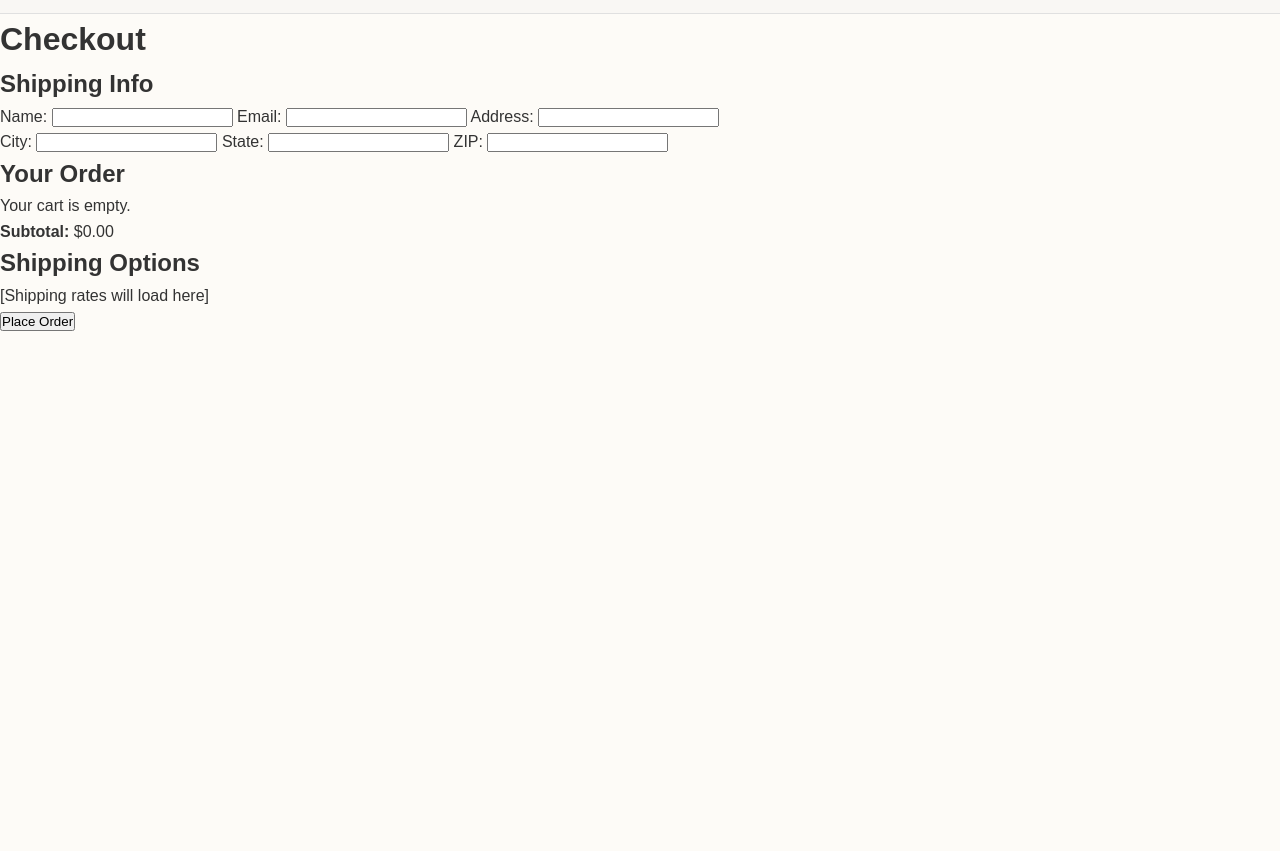
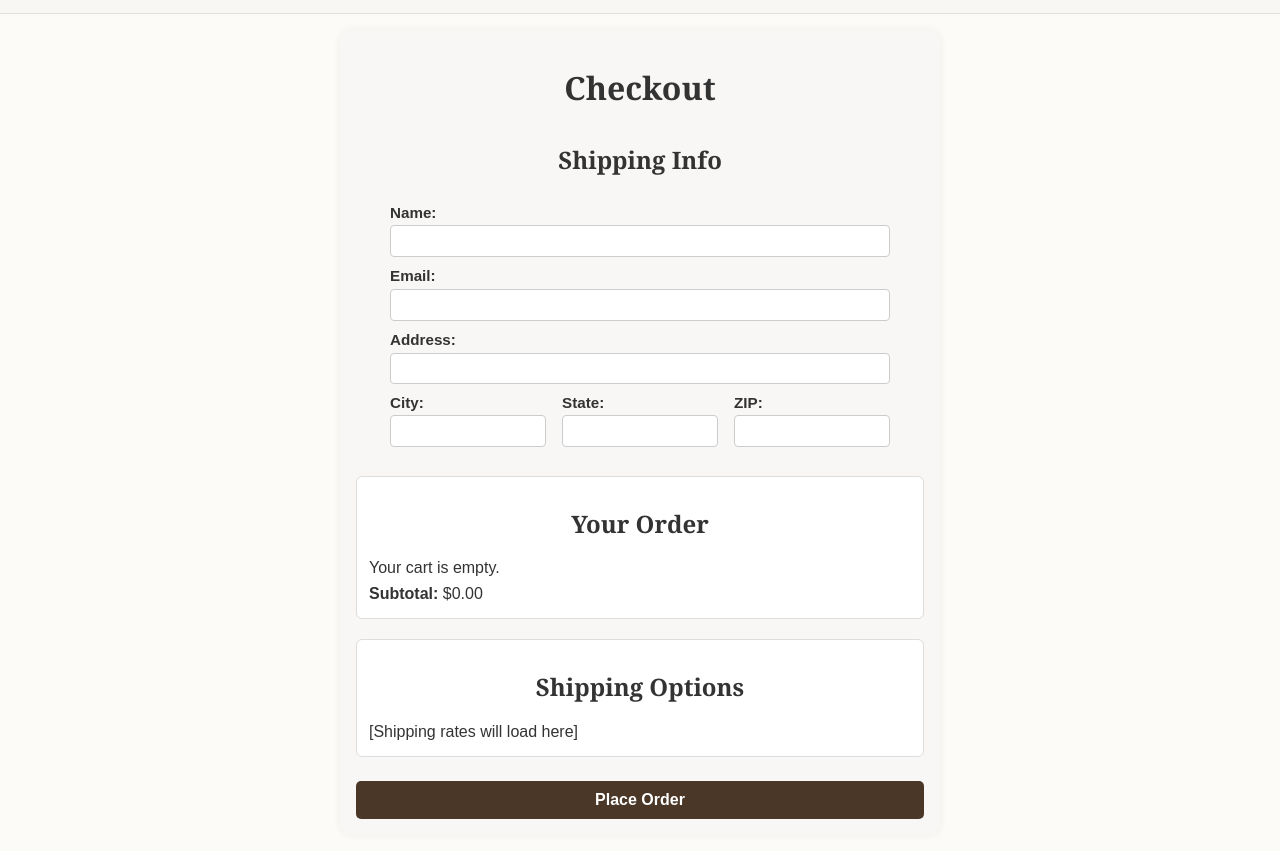
Before and after one commit to feyer123/coffee-api-backend, a website: page dev/checkout.html in a window 1280 px wide. Shown: the part 99-950 px from the top of the page. Before the commit the page ends 800 px from the top, so only its background shows below. Drawn offline with Linux system fonts and the light colour scheme.

```diff
--- a/dev/styles.css
+++ b/dev/styles.css
@@ -738,3 +738,111 @@
     padding: 0 1rem;
   }
 }
+.checkout-container {
+  max-width: 600px;
+  margin: 1rem auto;
+  padding: 1rem;
+  background-color: #f9f7f5;
+  border-radius: 10px;
+  box-shadow: 0 0 8px rgba(0,0,0,0.06);
+}
+
+.checkout-container h1,
+.checkout-container h2 {
+  text-align: center;
+  font-family: 'Georgia', serif;
+  margin-bottom: 0.75rem;
+  margin-top: 1rem;
+}
+
+/* Tighten the form layout */
+.shipping-form {
+  display: flex;
+  flex-direction: column;
+  gap: 0.5rem;
+  margin-top: 1rem;
+}
+
+.shipping-form label {
+  font-size: 0.95rem;
+  font-weight: bold;
+  margin-bottom: 0.25rem;
+}
+
+.shipping-form input {
+  padding: 0.4rem 0.6rem;
+  font-size: 0.95rem;
+  border: 1px solid #ccc;
+  border-radius: 4px;
+  width: 100%;
+  margin-bottom: 0.5rem;
+}
+
+/* Compress on widescreens */
+@media (min-width: 768px) {
+  .shipping-form {
+    max-width: 500px;
+    margin: 0 auto;
+  }
+
+  .shipping-form label {
+    margin-bottom: 0.15rem;
+  }
+
+  .shipping-form input {
+    margin-bottom: 0.4rem;
+  }
+}
+
+.cart-summary,
+#shipping-options {
+  background-color: #fff;
+  padding: 0.75rem;
+  border-radius: 6px;
+  margin-top: 1.25rem;
+  border: 1px solid #ddd;
+}
+
+#shipping-options p {
+  margin: 0.25rem 0;
+  font-size: 0.95rem;
+}
+
+#submit-order {
+  display: block;
+  width: 100%;
+  padding: 0.6rem;
+  background-color: #4a3728;
+  color: #fff;
+  border: none;
+  border-radius: 5px;
+  font-size: 1rem;
+  font-weight: bold;
+  margin-top: 1.5rem;
+  cursor: pointer;
+  transition: background-color 0.2s ease-in-out;
+}
+
+#submit-order:hover {
+  background-color: #3a2b20;
+}
+.form-row {
+  display: flex;
+  flex-direction: column;
+  gap: 0.5rem;
+}
+
+.form-row label {
+  flex: 1;
+}
+
+.form-row input {
+  width: 100%;
+}
+
+@media (min-width: 768px) {
+  .form-row {
+    flex-direction: row;
+    gap: 1rem;
+  }
+}
```
Also changed, not shown: dev/checkout2.html (added, +100 -0 lines), 2 other files.
